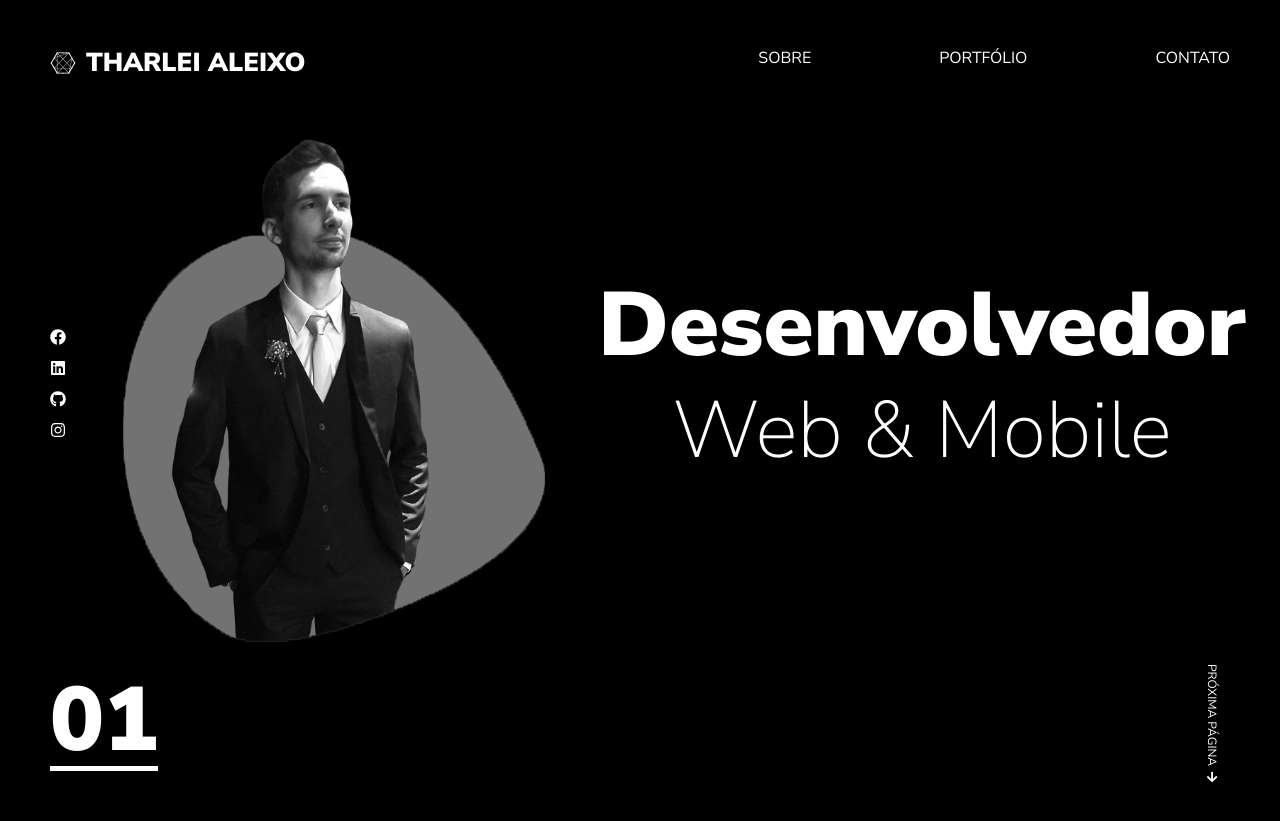
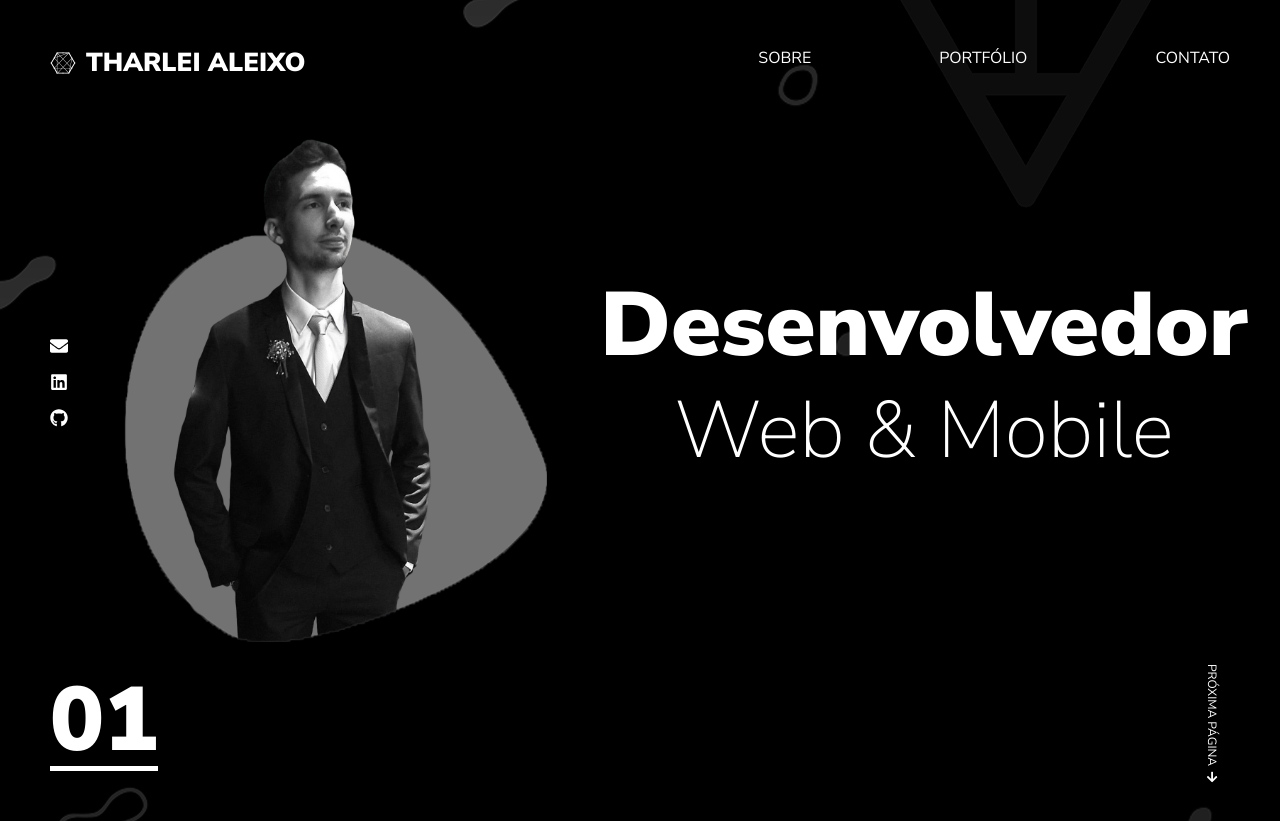
Before and after one commit to tharlei/web-portfolio, a React (Create React App) app: page / in a window 1280 px wide. Built offline with nearby package versions, Linux system fonts and the light colour scheme.

Commit message:
last fixes and bg

```diff
--- a/src/pages/Home/index.tsx
+++ b/src/pages/Home/index.tsx
@@ -1,6 +1,6 @@
 import React from 'react';
 
-import { FaFacebook, FaLinkedin, FaGithub, FaInstagram, FaArrowRight } from 'react-icons/fa';
+import { FaLinkedin, FaGithub, FaArrowRight, FaEnvelope } from 'react-icons/fa';
 
 import { Container } from './styles';
 import { Header, LogoIcon, LogoName, Menu, MenuItem, LogoWrapper } from './styles';
@@ -10,12 +10,13 @@ import { Main, SocialWrapper, Content, MyselfImg, TitleWrapper, ImgWrapper } fro
 import { Footer, Marker, NextWrapper, Next } from './styles';
 
 import Myself from '../../assets/myself.png';
+import bg from '../../assets/bg.jpg'
+import { Link } from 'react-router-dom';
 
 const Home = () => {
   return (
-    <div id="page-home">
+    <div id="page-home" style={{ background: `url(${bg}) ` }}>
       <Container>
-
         <Header>
           <LogoWrapper>
             <LogoIcon />
@@ -32,10 +33,15 @@ const Home = () => {
 
         <Main>
           <SocialWrapper>
-            <FaFacebook />
-            <FaLinkedin />
-            <FaGithub />
-            <FaInstagram />
+            <Link target="_blank" to={{ pathname: "mailto:tharlei_aleixo@hotmail.com" }}>
+              <FaEnvelope />
+            </Link>
+            <Link target="_blank" to={{ pathname: 'https://linkedin.com/in/tharleialeixo' }}>
+              <FaLinkedin />
+            </Link>
+            <Link target="_blank" to={{ pathname: 'https://github.com/Tharlei' }}>
+              <FaGithub />
+            </Link>
           </SocialWrapper>
           <Content>
             <ImgWrapper>
--- a/src/pages/Home/styles.ts
+++ b/src/pages/Home/styles.ts
@@ -1,7 +1,6 @@
 import styled from 'styled-components';
 
 import { FaConnectdevelop } from 'react-icons/fa';
-// import bg from '../../assets/bg.jpg'
 
 export const Container = styled.div`
 	@media(min-width: 1024px) {
@@ -73,12 +72,18 @@ export const Main = styled.main`
 export const SocialWrapper = styled.div`
 	display: flex;
 	flex-direction: column;
-	color: #FFF;
 	font-weight: bold;
 	justify-content: center;
 
-	svg {
+	@media(min-width: 1024px) {
+		a {
+			font-size: 18px;
+		}
+	}
+
+	a {
 		margin-top: 15px;
+		color: #FFF;
 	}
 `;
 
```
Also changed, not shown: src/assets/bg.jpg.
